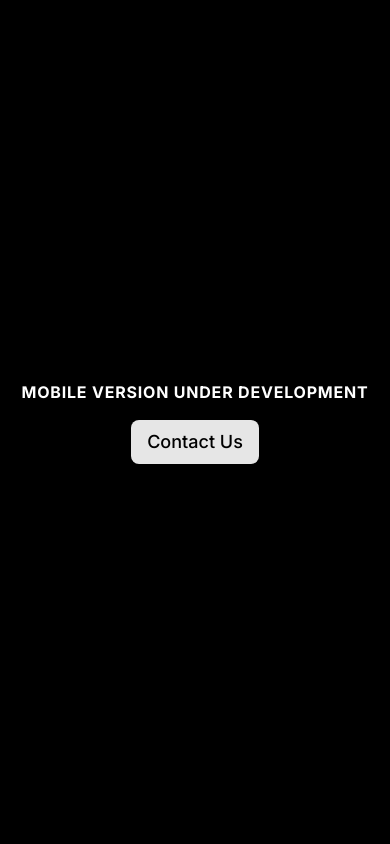
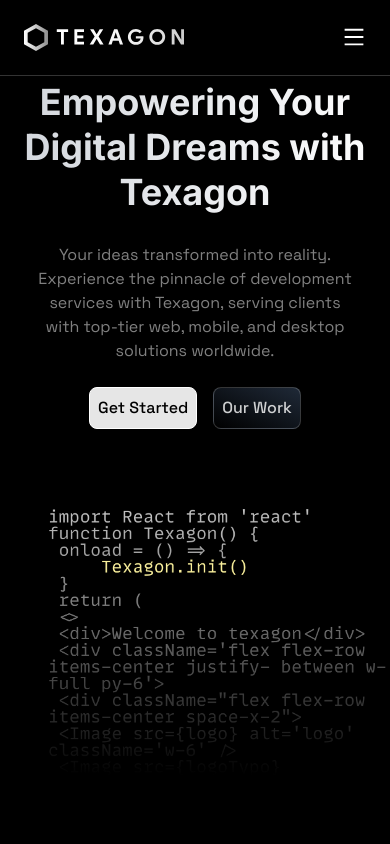
Before and after one commit to Texagon-Dev/texagon-site, a Next.js app: page / in a window 390 px wide. Shown: the top 844 px of the page. Built offline with nearby package versions, Linux system fonts and the light colour scheme.

Commit message:
Add files via upload

```diff
--- a/package.json
+++ b/package.json
@@ -21,6 +21,7 @@
     "react": "18.2.0",
     "react-countup": "^6.4.2",
     "react-dom": "18.2.0",
+    "react-icons": "^4.10.1",
     "tailwindcss": "3.3.2",
     "typescript": "5.1.3"
   }
--- a/src/components/Header.tsx
+++ b/src/components/Header.tsx
@@ -1,9 +1,10 @@
-import React from 'react'
+import React,{useState} from 'react'
 import logo from '@/assets/monogram.svg'
 import logoTypo from '@/assets/texagon.svg'
 import Image from 'next/image'
+import {AiOutlineMenu} from 'react-icons/ai'
 
-function Header() {
+function Header(props) {
     const menuItems = [
         {
             name: 'Team',
@@ -14,15 +15,22 @@ function Header() {
             link: '/work'
         }
     ]
+
+
+    function OpenMenu()
+    {
+        props.setSideMenu(!props.SideMenu)
+    }
+
     return (
-        <div className='md:flex hidden flex-row items-center justify-between w-full py-6'>
+        <div className='flex flex-row items-center justify-between w-full py-6 '>
             <a href='/'>
                 <div className="flex flex-row items-center space-x-2">
                     <Image src={logo} alt='logo' className='w-6' />
-                    <Image src={logoTypo} className='w-40' alt='logoTypo' />
+                    <Image src={logoTypo} className='sm:w-40 w-32' alt='logoTypo' />
                 </div>
             </a>
-            <div className='flex flex-row items-center space-x-6'>
+            <div className='md:flex hidden flex-row items-center space-x-6'>
                 {menuItems.map((item, index) => (
                     <a
                         key={index}
@@ -36,6 +44,7 @@ function Header() {
                     Contact Us
                 </button>
             </div>
+            <AiOutlineMenu className='md:hidden block' color='white' size='1.5rem' onClick={OpenMenu}/>
         </div>
     )
 }
--- a/src/components/Hero.tsx
+++ b/src/components/Hero.tsx
@@ -4,26 +4,26 @@ import Image from 'next/image'
 
 function Hero() {
     return (
-        <div className='flex flex-row space-x-12 w-full h-full'>
-            <div className='flex flex-col space-y-6 w-full h-full'>
-                <h1 className='text-6xl font-heading font-bold bg-gradient-to-r from-gray-300 to-white leading-tight bg-clip-text text-transparent py-1'>
+        <div className='flex md:flex-row flex-col items-center space-x-12 space-y-20 w-full h-full'>
+            <div className='flex flex-col md:items-start items-center space-y-6 w-full h-full'>
+                <h1 className='sm:text-6xl text-4xl md:text-start text-center font-heading font-bold bg-gradient-to-r from-gray-300 to-white leading-tight bg-clip-text text-transparent py-1'>
                     Empowering Your Digital Dreams with Texagon
                 </h1>
-                <p className='text-xl w-5/6 text-white/50'>
+                <p className='sm:text-xl  w-5/6 text-white/50 text-center'>
                     Your ideas transformed into reality. Experience the pinnacle of
                     development services with Texagon, serving clients with
                     top-tier web, mobile, and desktop solutions worldwide.
                 </p>
                 <div className='flex flex-row items-start space-x-4'>
-                    <button className='px-4 py-2 text-lg font-medium text-black bg-white/90 border border-white rounded-lg hover:bg-white transition-all ease-linear'>
+                    <button className='sm:px-4 px-2 py-2 sm:text-lg  font-medium text-black bg-white/90 border border-white rounded-lg hover:bg-white transition-all ease-linear'>
                         Get Started
                     </button>
-                    <button className='px-4 py-2 text-lg font-medium text-white/80 hover:text-white rounded-lg bg-gradient-to-bl from-gray-800 to-black transition-all ease-linear border border-white/20'>
+                    <button className='sm:px-4 px-2 py-2 sm:text-lg font-medium text-white/80 hover:text-white rounded-lg bg-gradient-to-bl from-gray-800 to-black transition-all ease-linear border border-white/20'>
                         Our Work
                     </button>
                 </div>
             </div>
-            <div className='flex flex-col w-full h-full relative'>
+            <div className='flex flex-col  mt-20'>
                 <Image src={sideImage} alt='sideImage' className='w-full' />
             </div>
         </div>
--- a/src/components/Intouch.tsx
+++ b/src/components/Intouch.tsx
@@ -4,12 +4,12 @@ function Intouch() {
     return (
         <div className='flex space-y-12 flex-col bg-white/10 py-12 rounded-xl items-center justify-center w-full mt-16'>
             <div className='flex flex-col space-y-6 items-center justify-center'>
-                <h3 className='text-6xl font-bold text-white'>Get in touch</h3>
-                <p className='lg:w-2/4 md:w-3/4 w-full text-center text-lg text-white/60'>
+                <h3 className='md:text-6xl text-4xl font-bold text-white'>Get in touch</h3>
+                <p className='lg:w-2/4 md:w-3/4 w-full text-center md:text-lg text-white/60'>
                     Are you confuse or have any questions? Don't worry we are here to help you. Just send us a message and we will get back to you within 24 hours.
                 </p>
             </div>
-            <div className='flex flex-col space-y-6 items-center justify-center w-full px-56'>
+            <div className='flex flex-col space-y-6 items-center justify-center w-full md:px-56 px-5'>
                 <input type="text" placeholder='Name' className='px-4 py-3 w-full rounded-lg text-white bg-white/10 border border-white/20 focus:outline-none focus:border-white/50 transition-all ease-linear' />
                 <input type="email" placeholder='Email' className='px-4 w-full py-3 rounded-lg bg-white/10 text-white border border-white/20 focus:outline-none focus:border-white/50 transition-all ease-linear' />
                 <textarea rows={8} placeholder='Message' className='px-4 py-3 w-full rounded-lg bg-white/10 border text-white border-white/20 focus:outline-none focus:border-white/50 transition-all ease-linear' />
--- a/src/components/Stats.tsx
+++ b/src/components/Stats.tsx
@@ -21,9 +21,9 @@ function Stats() {
         }
     ]
     return (
-        <div className='flex flex-col items-center space-y-12 w-full mt-16'>
+        <div className='flex flex-col items-center space-y-12 w-full my-16'>
             <h2 className='text-4xl font-bold text-white/80'>Our Stats</h2>
-            <div className='flex flex-row items-center justify-evenly w-full'>
+            <div className='flex md:flex-row flex-col items-center justify-evenly w-full md:space-y-0 space-y-10'>
                 {stats.map((stat, index) => (
                     <>
                     <div key={index} className='flex flex-col items-center justify-center space-y-2'>
@@ -31,7 +31,7 @@ function Stats() {
                         <p className='text-xl text-white/60'>{stat.name}</p>
                     </div>
                     {index !== stats.length - 1 && (
-                        <div className='w-px h-24 bg-white/20'></div>
+                        <div className='md:w-px w-1/2 md:h-24 h-px bg-white/20'></div>
                     )}
                     </>
                 ))}
--- a/src/components/Team.tsx
+++ b/src/components/Team.tsx
@@ -12,7 +12,7 @@ function TeamPage() {
         {
             id: 1,
             avatar: 'https://i.imgur.com/yHGZSC7.png',
-            name: 'Abdurehman Saleemi',
+            name: 'Muhammad Talha',
             // position: 'frontend developer'
         },
         {
@@ -46,7 +46,7 @@ function TeamPage() {
 
     return (
         <>
-            <div className='md:flex hidden flex-col w-full px-12 py-6'>
+            <div className='flex flex-col w-full px-12 py-6'>
                 <h1 className='text-6xl font-bold text-center text-white'>Meet our team</h1>
                 <div className='flex flex-col md:flex-row mt-24 flex-wrap items-start justify-start flex-grow'>
                     {teamMembers.map((member: TeamMembers) => (
@@ -60,17 +60,6 @@ function TeamPage() {
                     ))}
                 </div>
             </div>
-            <div className='flex md:hidden flex-col items-center justify-center w-full h-screen bg-black/90'>
-                <h1 className={`text-md text-center uppercase tracking-wider font-bold text-white`}>
-                    Mobile Version Under Development
-                </h1>
-                <a href='https://www.fiverr.com/saleemi2082'
-                    target='_blank'
-                    className={`px-4 py-2 mt-4 text-lg font-medium text-black bg-white/90 rounded-lg hover:bg-white transition-all ease-linear`}
-                >
-                    Contact Us
-                </a>
-            </div>
         </>
     )
 }
--- a/src/pages/index.tsx
+++ b/src/pages/index.tsx
@@ -5,37 +5,42 @@ import Hero from '@/components/Hero'
 import Stats from '@/components/Stats'
 import Features from '@/components/Features'
 import Intouch from '@/components/Intouch'
+import {useState} from 'react'
 
 const inter = Inter({ subsets: ['latin'] })
 const spaceGrotesk = Space_Grotesk({ subsets: ['latin'] })
 
 export default function Home() {
+
+  const [SideMenu,setSideMenu]=useState(false)
+
   return (
     <>
-      <main className={`bg-black min-h-screen w-full md:flex hidden flex-col ${spaceGrotesk.className}`}>
-        <div className='px-16 sticky top-0 z-50 bg-black/50 backdrop-blur-2xl border-b border-white/20'>
-          <Header />
+      <main className={`bg-black min-h-screen w-full flex  flex-col ${spaceGrotesk.className}`}>
+        <div className={SideMenu==false?'md:px-16 px-6 sticky top-0 z-50 bg-black/50 backdrop-blur-2xl border-b border-white/20':'md:px-16 sm:px-6 px-2 flex flex-col sticky top-0 z-50 bg-black/50 backdrop-blur-2xl'}>
+          <Header SideMenu={SideMenu} setSideMenu={setSideMenu} />
+          {
+            SideMenu==true?
+            <div className='flex flex-col  text-white py-5 space-y-20 '>
+              <div className='flex flex-col space-y-5'>
+                <button className='p-5 border-[1px] rounded-lg' onClick={()=>{window.location.replace('/team')}}>Team</button>
+                <button className='p-5 border-[1px] rounded-lg'>Our Work</button>
+              </div>
+              <button className='p-5 bg-white/90 text-black rounded-lg'>Contact us</button>
+            </div>
+            :
+            <></>
+          }
         </div>
-        <div className='container mx-auto py-32'>
+        <div className='container mx-auto '>
           <Hero />
           <Stats />
         </div>
-        <div className='container mx-auto py-12'>
+        <div className='container mx-auto pt-12'>
           <Features />
           <Intouch />
         </div>
       </main>
-      <div className='flex md:hidden flex-col items-center justify-center w-full h-screen bg-black'>
-        <h1 className={`text-md text-center uppercase tracking-wider font-bold text-white ${inter.className}`}>
-          Mobile Version Under Development
-        </h1>
-        <a href='https://www.fiverr.com/saleemi2082'
-        target='_blank'
-          className={`px-4 py-2 mt-4 text-lg font-medium text-black bg-white/90 rounded-lg hover:bg-white transition-all ease-linear ${inter.className}`}
-        >
-          Contact Us
-        </a>
-      </div>
     </>
   )
 }
--- a/src/pages/team.tsx
+++ b/src/pages/team.tsx
@@ -1,12 +1,25 @@
-import React from 'react'
+import React,{useState} from 'react'
 import TeamPage from '../components/Team'
 import Header from '@/components/Header'
 
 function Team() {
+    const [SideMenu,setSideMenu]=useState(false)
     return (
         <div className='flex flex-col w-full min-h-screen bg-black'>
-            <div className='px-16 sticky top-0 z-50 bg-black/50 backdrop-blur-2xl border-b border-white/20'>
-                <Header />
+            <div className='md:px-16 px-6 sticky top-0 z-50 bg-black/50 backdrop-blur-2xl border-b border-white/20'>
+                <Header SideMenu={SideMenu} setSideMenu={setSideMenu} />
+                {
+                    SideMenu==true?
+                    <div className='flex flex-col  text-white py-5 space-y-20 '>
+                    <div className='flex flex-col space-y-5'>
+                        <button className='p-5 border-[1px] rounded-lg' onClick={()=>{window.location.replace('/team')}}>Team</button>
+                        <button className='p-5 border-[1px] rounded-lg'>Our Work</button>
+                    </div>
+                    <button className='p-5 bg-white/90 text-black rounded-lg'>Contact us</button>
+                    </div>
+                    :
+                    <></>
+                }
             </div>
             <TeamPage />
         </div>
```
Also changed, not shown: src/components/Features.tsx (+36 -4 lines), 1 other file (tests, documents, lock files or other folders).
